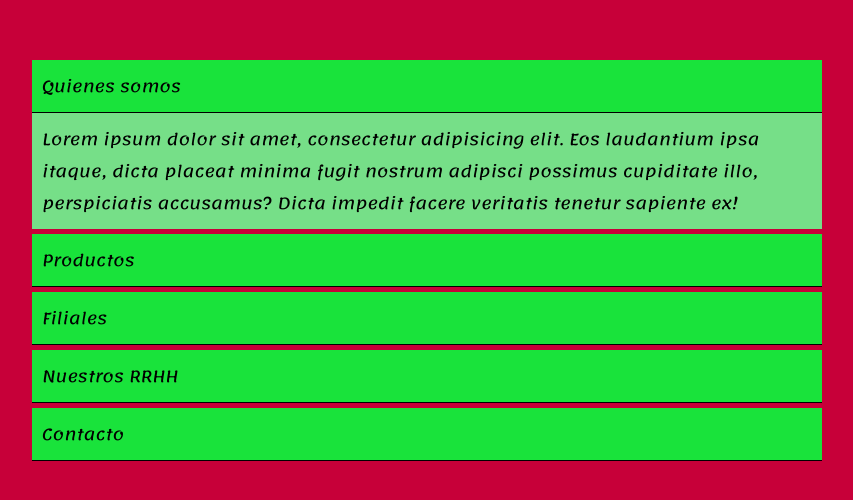
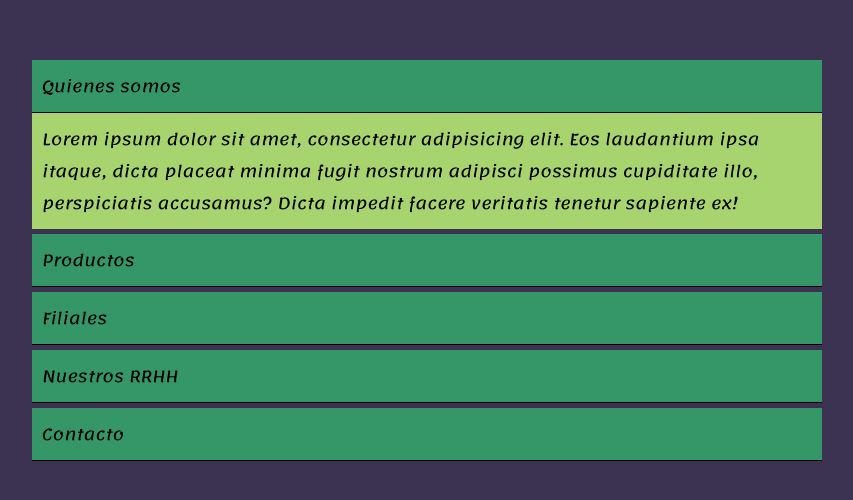
Before and after one commit to lcalisaya/ejercicio-jquery-acordeon, a plain HTML site: page index.html in a window 1280 px wide. Shown: the part 140-640 px from the top of the page, without its empty margins (213-1066 px from the left). Drawn offline with nearby package versions, Linux system fonts and the light colour scheme.

Commit message:
Se agrega el README y se actualiza la paleta de colores

```diff
--- a/css/main.css
+++ b/css/main.css
@@ -20,7 +20,7 @@ body {
   display: flex;
   justify-content: center;
   align-items: center;
-  background-color: #C70039;
+  background-color: #3C3352;
 }
 
 /*Bloque acordeón*/
@@ -33,14 +33,14 @@ body {
 }
 
 .panel__cabecera {
-  background-color: #19E33B;
+  background-color: #359768;
   padding: 10px;
   border-bottom: 1px solid #000;
   cursor: pointer;
 }
 
 .panel__contenido {
-  background-color: #76DF88;
+  background-color: #A7D46F;
   padding: 10px;
   display:none;
 }
```
Also changed, not shown: 1 other file.
